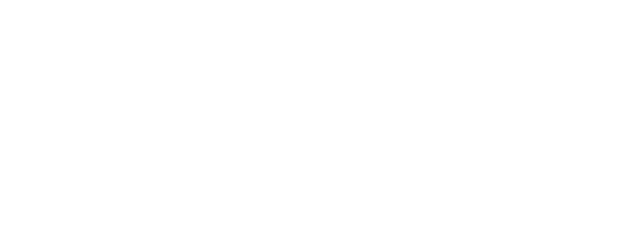
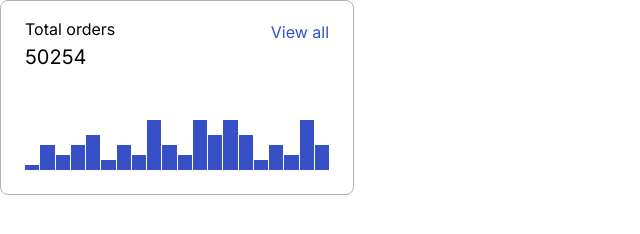
Before and after one commit to js-tasks-ru/htmlcss-20210513_pav-mishchenko, a website: page 04-lection2/01-histogram/index.html in a window 1280 px wide. Shown: the whole page, without its empty margins (0-640 px from the left). Drawn offline with nearby package versions, Linux system fonts and the light colour scheme.

Commit message:
feat(lection_2): task 1, histogram

```diff
--- a/04-lection2/01-histogram/histogram.css
+++ b/04-lection2/01-histogram/histogram.css
@@ -0,0 +1,67 @@
+.histogram {
+  display: flex;
+  flex-direction: column;
+  border: 1px solid var(--grey-3);
+  border-radius: 8px;
+  padding: 16px 24px 24px;
+}
+
+.histogram__title {
+  display: flex;
+  flex-direction: row;
+  justify-content: space-between;
+}
+
+.histogram__link {
+  color: var(--blue);
+  text-decoration: none;
+  margin-top: 3px;
+}
+
+.histogram__chart {
+  display: flex;
+  flex-direction: row;
+  justify-content: space-between;
+  align-items: flex-end;
+  margin-left: -1px;
+  height: 50px;
+  padding-top: 50px;
+  box-sizing: content-box;
+}
+
+.histogram__chart-column {
+  background-color: var(--blue);
+  flex-grow: 1;
+  margin-left: 1px;
+}
+
+.histogram__chart-column[data-height='10'] {
+  height: 10%;
+}
+.histogram__chart-column[data-height='20'] {
+  height: 20%;
+}
+.histogram__chart-column[data-height='30'] {
+  height: 30%;
+}
+.histogram__chart-column[data-height='40'] {
+  height: 40%;
+}
+.histogram__chart-column[data-height='50'] {
+  height: 50%;
+}
+.histogram__chart-column[data-height='60'] {
+  height: 60%;
+}
+.histogram__chart-column[data-height='70'] {
+  height: 70%;
+}
+.histogram__chart-column[data-height='80'] {
+  height: 80%;
+}
+.histogram__chart-column[data-height='90'] {
+  height: 90%;
+}
+.histogram__chart-column[data-height='100'] {
+  height: 100%;
+}
--- a/04-lection2/01-histogram/index.html
+++ b/04-lection2/01-histogram/index.html
@@ -1,11 +1,41 @@
 <!DOCTYPE html>
 <!-- Страница с гистограммой -->
 <html lang="ru">
-    <head>
-        <link rel="stylesheet" href="../../assets/css/main.css">
-        <link rel="stylesheet" href="./histogram.css">
-    </head>
-    <body>
-
-    </body>
+  <head>
+    <link rel="stylesheet" href="../../assets/css/main.css" />
+    <link rel="stylesheet" href='histogram.css' />
+  </head>
+  <body>
+    <div class="histogram-wrapper" style="width: 354px">
+      <div class="histogram">
+        <div class="histogram__title">
+          <p>Total orders</p>
+          <a href="#" class="histogram__link">View all</a>
+        </div>
+        <div class="histogram__total"><h4>50254</h4></div>
+        <div class="histogram__chart">
+          <div class="histogram__chart-column" data-height="10"></div>
+          <div class="histogram__chart-column" data-height="50"></div>
+          <div class="histogram__chart-column" data-height="30"></div>
+          <div class="histogram__chart-column" data-height="50"></div>
+          <div class="histogram__chart-column" data-height="70"></div>
+          <div class="histogram__chart-column" data-height="20"></div>
+          <div class="histogram__chart-column" data-height="50"></div>
+          <div class="histogram__chart-column" data-height="30"></div>
+          <div class="histogram__chart-column" data-height="100"></div>
+          <div class="histogram__chart-column" data-height="50"></div>
+          <div class="histogram__chart-column" data-height="30"></div>
+          <div class="histogram__chart-column" data-height="100"></div>
+          <div class="histogram__chart-column" data-height="70"></div>
+          <div class="histogram__chart-column" data-height="100"></div>
+          <div class="histogram__chart-column" data-height="70"></div>
+          <div class="histogram__chart-column" data-height="20"></div>
+          <div class="histogram__chart-column" data-height="50"></div>
+          <div class="histogram__chart-column" data-height="30"></div>
+          <div class="histogram__chart-column" data-height="100"></div>
+          <div class="histogram__chart-column" data-height="50"></div>
+        </div>
+      </div>
+    </div>
+  </body>
 </html>
--- a/assets/css/_fonts.css
+++ b/assets/css/_fonts.css
@@ -1,3 +1,3 @@
 * {
-    font-family: 'Roboto', sans-serif;
+    font-family: 'Inter', sans-serif;
 }
--- a/assets/css/_typography.css
+++ b/assets/css/_typography.css
@@ -10,12 +10,20 @@ h2 {
   line-height: 48px;
 }
 
+h4 {
+  margin: 0;
+  font-size: 20px;
+  line-height: 26px;
+  font-weight: normal;
+}
+
 h5 {
   font-size: 12px;
   line-height: 18px;
 }
 
-p {
+p,
+a {
   margin: 0;
   font-size: 16px;
   line-height: 24px;
--- a/assets/fonts/fonts.css
+++ b/assets/fonts/fonts.css
@@ -1 +1 @@
-@import url('https://fonts.googleapis.com/css2?family=Roboto:ital,wght@0,100;0,300;0,400;0,500;0,700;0,900;1,100;1,300;1,400;1,500;1,700;1,900&display=swap');
+@import url('https://fonts.googleapis.com/css2?family=Roboto:ital,wght@0,100;0,300;0,400;0,500;0,700;0,900;1,100;1,300;1,400;1,500;1,700;1,900&family=Inter&display=swap');
```
